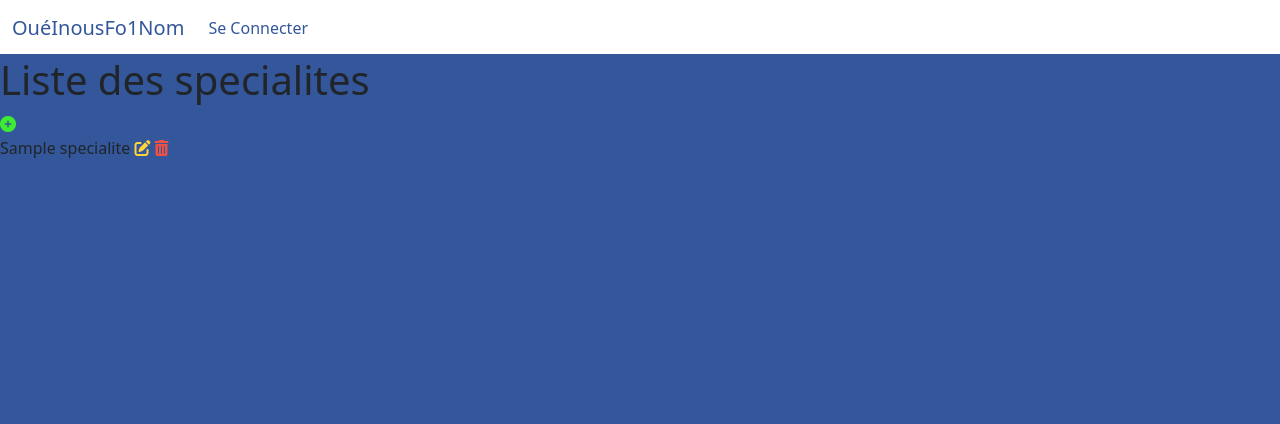
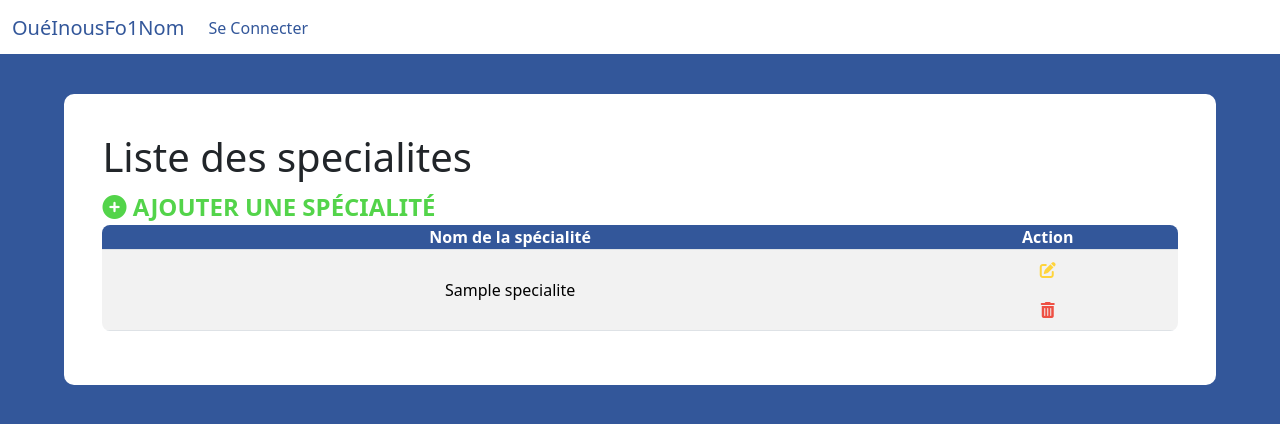
Before and after one commit to YannickLeCam/tutorat, a Symfony app: template templates/direction/specialiteList.html.twig in a window 1280 px wide. Shown: the top 424 px of the page. Run offline with Twig, Linux system fonts and the light colour scheme; the template is opened without the code that fills it: most values are stand-ins (such as "Sample title", 1, 10 or a date in 2020); style sheets or scripts are compiled from the project's sources; some libraries are stand-ins or nearby versions.

Commit message:
add(Liste Spécialité et quelques Wrapper)

```diff
--- a/public/CSS/style.css
+++ b/public/CSS/style.css
@@ -167,6 +167,16 @@ nav a:hover{
 LIST
 ==========================================================
 */
+#ajout{
+    color: #53d44a;
+    font-size: x-large;
+    text-transform: uppercase;
+    font-weight: 600;
+}
+
+#ajout:hover{
+    color: rgb(47, 192, 47);
+}
 
 .rechercheListe{
     border: 3px var(--bleu) solid;
--- a/templates/direction/specialiteAdd.html.twig
+++ b/templates/direction/specialiteAdd.html.twig
@@ -3,5 +3,8 @@
 {% block title %}Hello SpecialiteController!{% endblock %}
 
 {% block body %}
-    {{form(form)}}
+    <div id="wrapper">
+        {{form(form)}}
+    </div>
+
 {% endblock %}
--- a/templates/direction/specialiteList.html.twig
+++ b/templates/direction/specialiteList.html.twig
@@ -3,13 +3,26 @@
 {% block title %}Hello SpecialiteController!{% endblock %}
 
 {% block body %}
+    <div id="wrapper">
         <h1>Liste des specialites</h1>
-    <a href="{{path('app_specialite.new')}}"><i class="fa-solid fa-circle-plus" style="color: #3eec32;"></i></a>
+        <a id="ajout" href="{{path('app_specialite.new')}}"><i class="fa-solid fa-circle-plus"></i> Ajouter une spécialité </a>
         {% if specialites | length > 0 %}
+            <table class="table table-striped table-hover">
+                <thead>
+                    <th>Nom de la spécialité</th>
+                    <th>Action</th>
+                </thead>
+                <tbody>
                     {% for specialite in specialites %}
-            <li>{{specialite.name}} <a href="{{path('app_specialite.edit',{id:specialite.id})}}"><i class="fa-solid fa-pen-to-square" style="color: #FFD43B;"></i></a> <a href="{{path('app_specialite.del',{id:specialite.id})}}"><i class="fa-solid fa-trash-can" style="color: #ee5044;"></i></a></li>
+                        <td>{{specialite.name}}</td>
+                        <td> <a href="{{path('app_specialite.edit',{id:specialite.id})}}"> <i class="fa-solid fa-pen-to-square" style="color: #FFD43B;"></i></a> <a href="{{path('app_specialite.del',{id:specialite.id})}}"><i class="fa-solid fa-trash-can" style="color: #ee5044;"></i></a></td>
                     {% endfor %}
+                </tbody>
+            </table>
+
         {% else %}
             <p>Il n'y pas encore de specialité ajouté . .    .</p>
         {% endif %}
+    </div>
+
 {% endblock %}
--- a/templates/filleul/show.html.twig
+++ b/templates/filleul/show.html.twig
@@ -4,7 +4,7 @@
 
 {% block body %}
     <div id="wrapper">
-        <h1>Profile de {{filleul.nom}} {{filleul.prenom}}</h1>
+        <h1>{{filleul.nom}} {{filleul.prenom}}</h1>
 
         <p>Mon referent est : <a href="{{path('app_parrain.show',{id:filleul.parrain.id})}}">{{filleul.parrain}}</a> </p>
         <table class="table table-striped table-hover">
```
Also changed, not shown: templates/direction/index.html.twig (+19 -3 lines), templates/direction/show.html.twig (+5 -2 lines). Lines whose indentation alone changed are shown as unchanged.
